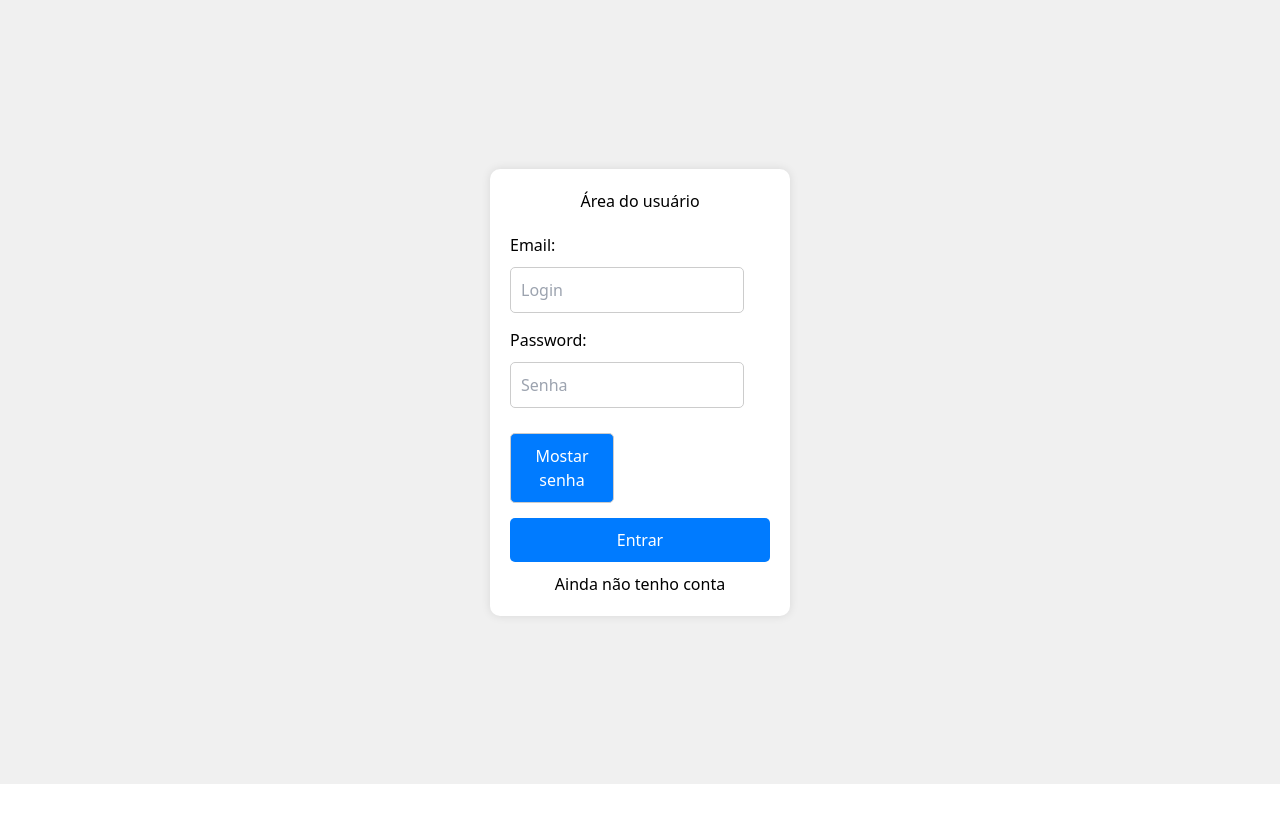
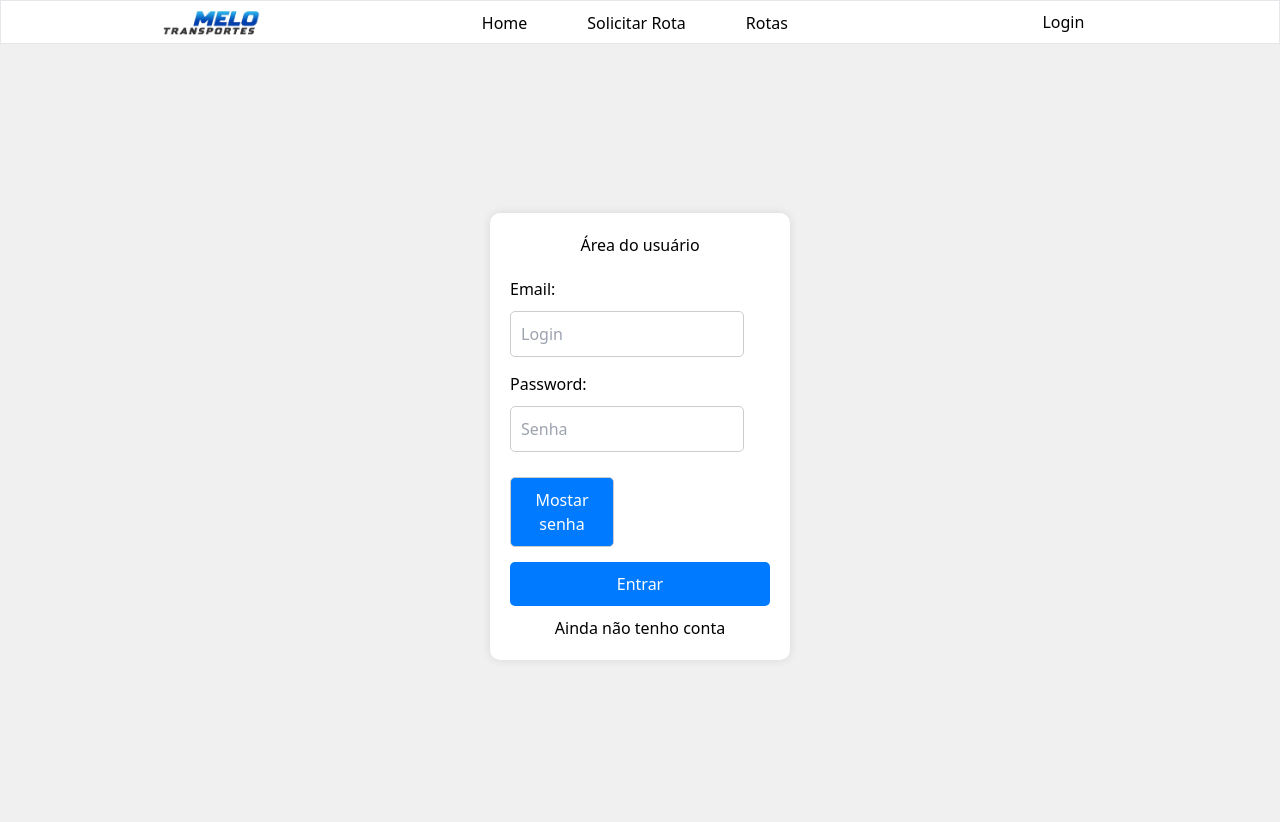
Before and after one commit to jvvictorls/Front-Melo-Transportes, a React (Vite) app: page / in a window 1280 px wide. Shown: the top 822 px of the page. Before the commit the page ends 800 px from the top, so only its background shows below. Built offline with nearby package versions, Linux system fonts and the light colour scheme.

Commit message:
Fix: Header

```diff
--- a/src/components/Header.tsx
+++ b/src/components/Header.tsx
@@ -1,20 +1,46 @@
 import { Link } from 'react-router-dom';
-import Nav from './Nav';
+import { NavLink } from 'react-router-dom';
 
 function Header() {
   return (
-    <header className="bg-white text-white py-4 border shadow-md">
-      <div className="container mx-auto flex justify-between items-center">
+    <header className="flex border shadow-sm justify-evenly items-center">
+        <div className=''>
           <Link
             to="/dashboard"
+            className='flex justify-center items-center'
           >
             <img
               src="/src/public/recropped-melo.png"
               alt="melo_transportes"
-            className="h-12"
+              className="h-6 mb-2"
             />
           </Link>
-        <Nav />
+        </div>
+
+      <nav className='w-1/3 flex items-center justify-center  justify-evenly items-center '>
+        <NavLink
+        to='/'
+        className='mb-2'
+        >
+          Home
+        </NavLink>
+        <NavLink
+        to='/request'
+        className='mb-2'
+        >
+          Solicitar Rota
+        </NavLink>
+        <NavLink
+        to='routes'
+        className='mb-2'
+        >
+          Rotas
+        </NavLink>
+      </nav>
+
+      <div
+      className='h-full w-1/12 flex items-center justify-center'>
+        <button className=''>Login</button>
       </div>
     </header>
   );
--- a/src/components/Layout.tsx
+++ b/src/components/Layout.tsx
@@ -1,8 +1,9 @@
 import { Outlet } from 'react-router-dom';
-
+import Header from './Header';
 function Layout() {
   return (
     <div>
+      < Header />
       <Outlet />
     </div>
   );
--- a/src/components/Nav.tsx
+++ /dev/null
@@ -1,22 +0,0 @@
-import { NavLink } from 'react-router-dom';
-
-function Nav() {
-  return (
-    <nav>
-      <ul className="flex text-black text-lg">
-        <li>
-          <NavLink to="/" end className="mr-4 hover:text-gray-400">
-            Home
-          </NavLink>
-        </li>
-        <li>
-          <NavLink to="/about" className="hover:text-gray-400">
-            About
-          </NavLink>
-        </li>
-      </ul>
-    </nav>
-  );
-}
-
-export default Nav;
```
Lines whose indentation alone changed are shown as unchanged.
